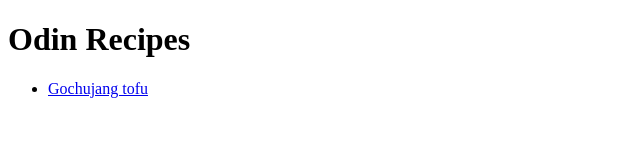
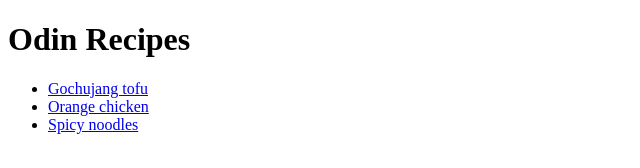
Before and after one commit to yochie/odin-recipes, a plain HTML site: page index.html in a window 1280 px wide. Shown: the whole page, without its empty margins (0-640 px from the left). Drawn offline with Linux system fonts and the light colour scheme.

Commit message:
Add all recipes to index

```diff
--- a/index.html
+++ b/index.html
@@ -9,6 +9,8 @@
     <h1>Odin Recipes</h1>
     <ul>
         <li><a href="recipes/gochujang.html">Gochujang tofu</a></li>
+        <li><a href="recipes/orange_chicken.html">Orange chicken</a></li>
+        <li><a href="recipes/spicy_noodles.html">Spicy noodles</a></li>
     </ul>
 </body>
 </html>
```
